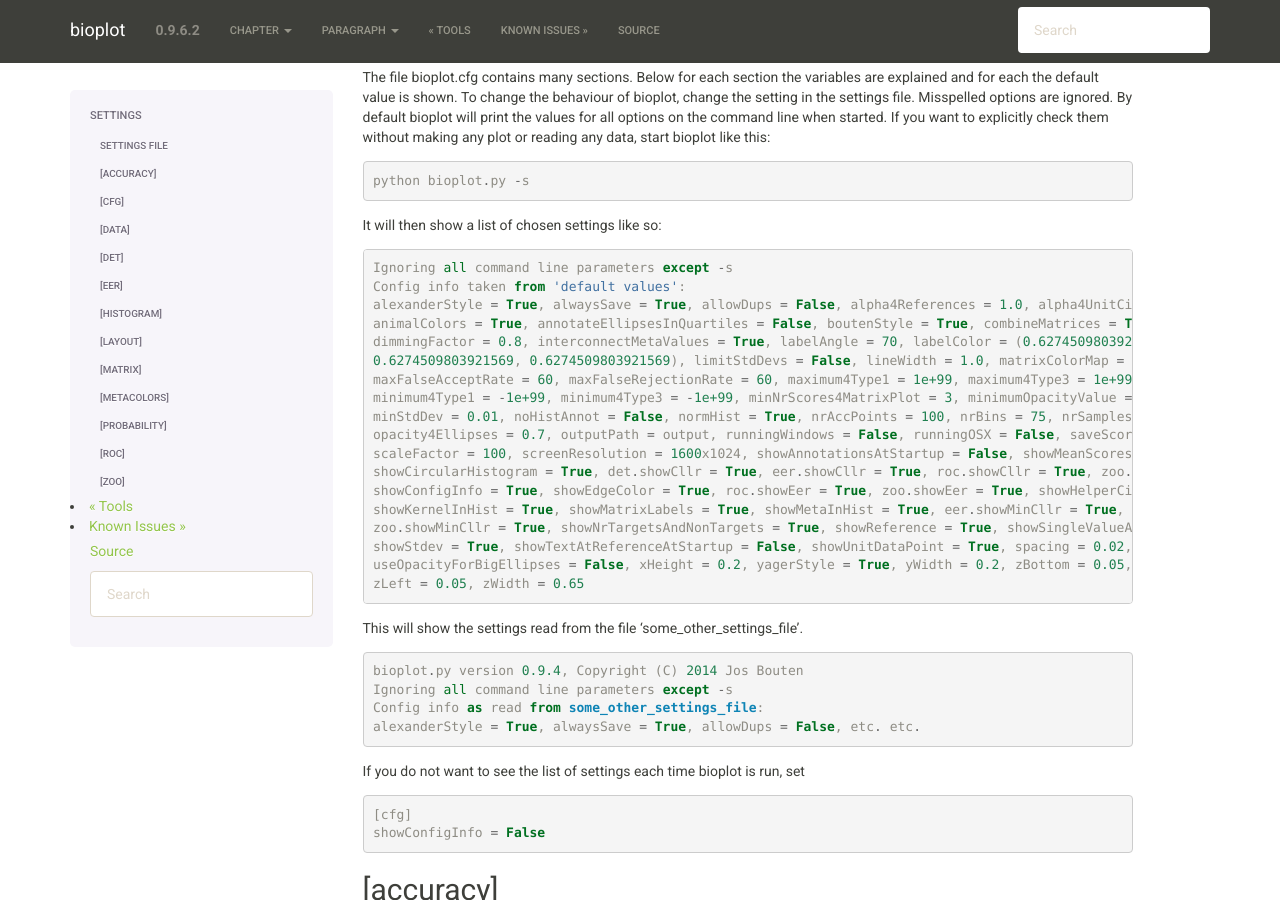
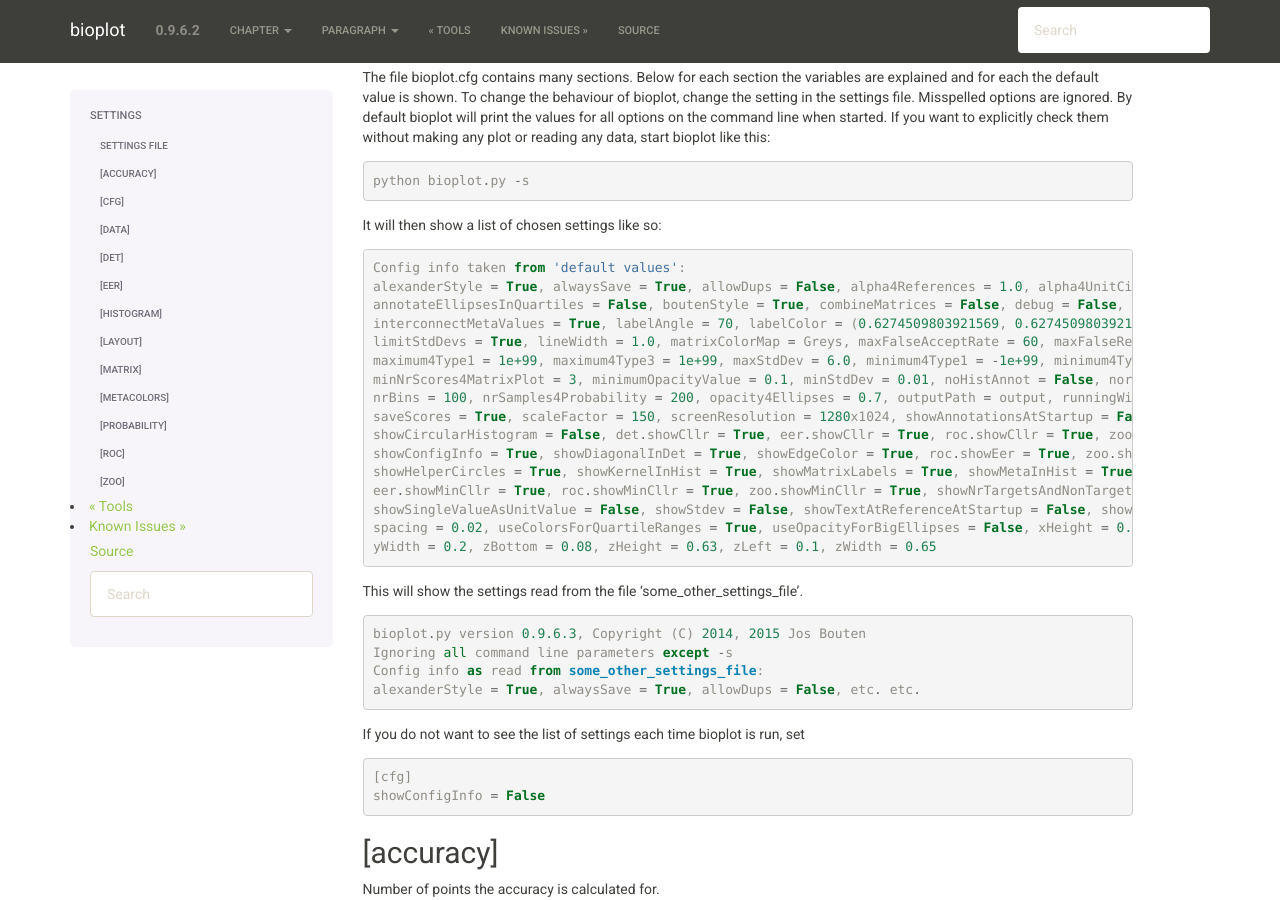
Before and after one commit to josbouten/bioplot, a Sphinx documentation site: the page built from doc/settings.rst, in a window 1280 px wide and 900 px high, scrolled down 203 px. Built offline with Sphinx 7.4.7, drawn with Linux system fonts in a browser that asks for light colours; formulas are drawn with MathJax 3.

Commit message:
more text

```diff
--- a/doc/bioplot.rst
+++ b/doc/bioplot.rst
@@ -40,7 +40,7 @@
 This wil output the following information: ::
 
 	Usage: ./bioplot.py [options] [option <arg1>] [<label1> <label2> <label3> ...]
-	bioplot.py version 0.9.6.2, Copyright (C) 2014, 2015 Jos Bouten
+	bioplot.py version 0.9.6.3, Copyright (C) 2014, 2015 Jos Bouten
 	This program comes with ABSOLUTELY NO WARRANTY; for details run `bioplot.py -l'.
 	This is free software, and you are welcome to redistribute it
 	under certain conditions; type `bioplot.py -l' for details.
--- a/doc/eerplot.rst
+++ b/doc/eerplot.rst
@@ -24,6 +24,6 @@
 
     [eer]
     showCllr = True
-    showCllrMin = True
+    showMinCllr = True
 
 .. image:: images/condition_A_and_B_eer_plot_cllr.png
--- a/doc/rocplot.rst
+++ b/doc/rocplot.rst
@@ -12,9 +12,9 @@
 
 .. image:: images/condition_ABC_roc.png
 
-If you want to see EER, Cllr and/or CllrMin values in the plot's legend, set: ::
+If you want to see EER, Cllr and/or MinCllr values in the plot's legend, set: ::
 
     [roc]
     showEer = True
     showCllr = True
-    showCllrMin = True
+    showMinCllr = True
--- a/doc/settings.rst
+++ b/doc/settings.rst
@@ -18,28 +18,27 @@
 
 It will then show a list of chosen settings like so: ::
 
-    Ignoring all command line parameters except -s
     Config info taken from 'default values':
-    alexanderStyle = True, alwaysSave = True, allowDups = False, alpha4References = 1.0, alpha4UnitCircles = 0.5,
-    animalColors = True, annotateEllipsesInQuartiles = False, boutenStyle = True, combineMatrices = True, debug = False,
-    dimmingFactor = 0.8, interconnectMetaValues = True, labelAngle = 70, labelColor = (0.6274509803921569,
-    0.6274509803921569, 0.6274509803921569), limitStdDevs = False, lineWidth = 1.0, matrixColorMap = Greys,
-    maxFalseAcceptRate = 60, maxFalseRejectionRate = 60, maximum4Type1 = 1e+99, maximum4Type3 = 1e+99, maxStdDev = 6.0,
-    minimum4Type1 = -1e+99, minimum4Type3 = -1e+99, minNrScores4MatrixPlot = 3, minimumOpacityValue = 0.2,
-    minStdDev = 0.01, noHistAnnot = False, normHist = True, nrAccPoints = 100, nrBins = 75, nrSamples4Probability = 500,
-    opacity4Ellipses = 0.7, outputPath = output, runningWindows = False, runningOSX = False, saveScores = True,
-    scaleFactor = 100, screenResolution = 1600x1024, showAnnotationsAtStartup = False, showMeanScores = True,
-    showCircularHistogram = True, det.showCllr = True, eer.showCllr = True, roc.showCllr = True, zoo.showCllr = True,
-    showConfigInfo = True, showEdgeColor = True, roc.showEer = True, zoo.showEer = True, showHelperCircles = True,
-    showKernelInHist = True, showMatrixLabels = True, showMetaInHist = True, eer.showMinCllr = True, roc.showMinCllr = True,
-    zoo.showMinCllr = True, showNrTargetsAndNonTargets = True, showReference = True, showSingleValueAsUnitValue = False,
-    showStdev = True, showTextAtReferenceAtStartup = False, showUnitDataPoint = True, spacing = 0.02, useColorsForQuartileRanges = True,
-    useOpacityForBigEllipses = False, xHeight = 0.2, yagerStyle = True, yWidth = 0.2, zBottom = 0.05, zHeight = 0.63,
-    zLeft = 0.05, zWidth = 0.65
+    alexanderStyle = True, alwaysSave = True, allowDups = False, alpha4References = 1.0, alpha4UnitCircles = 0.5, animalColors = True,
+    annotateEllipsesInQuartiles = False, boutenStyle = True, combineMatrices = False, debug = False, dimmingFactor = 0.8,
+    interconnectMetaValues = True, labelAngle = 70, labelColor = (0.6274509803921569, 0.6274509803921569, 0.6274509803921569),
+    limitStdDevs = True, lineWidth = 1.0, matrixColorMap = Greys, maxFalseAcceptRate = 60, maxFalseRejectionRate = 60,
+    maximum4Type1 = 1e+99, maximum4Type3 = 1e+99, maxStdDev = 6.0, minimum4Type1 = -1e+99, minimum4Type3 = -1e+99,
+    minNrScores4MatrixPlot = 3, minimumOpacityValue = 0.1, minStdDev = 0.01, noHistAnnot = False, normHist = False, nrAccPoints = 50,
+    nrBins = 100, nrSamples4Probability = 200, opacity4Ellipses = 0.7, outputPath = output, runningWindows = False, runningOSX = False,
+    saveScores = True, scaleFactor = 150, screenResolution = 1280x1024, showAnnotationsAtStartup = False, showMeanScores = True,
+    showCircularHistogram = False, det.showCllr = True, eer.showCllr = True, roc.showCllr = True, zoo.showCllr = True,
+    showConfigInfo = True, showDiagonalInDet = True, showEdgeColor = True, roc.showEer = True, zoo.showEer = True,
+    showHelperCircles = True, showKernelInHist = True, showMatrixLabels = True, showMetaInHist = True, det.showMinCllr = True,
+    eer.showMinCllr = True, roc.showMinCllr = True, zoo.showMinCllr = True, showNrTargetsAndNonTargets = True, showReference = True,
+    showSingleValueAsUnitValue = False, showStdev = False, showTextAtReferenceAtStartup = False, showUnitDataPoint = True,
+    spacing = 0.02, useColorsForQuartileRanges = True, useOpacityForBigEllipses = False, xHeight = 0.2, yagerStyle = True,
+    yWidth = 0.2, zBottom = 0.08, zHeight = 0.63, zLeft = 0.1, zWidth = 0.65
+
 
 This will show the settings read from the file 'some_other_settings_file'. ::
 
-    bioplot.py version 0.9.4, Copyright (C) 2014 Jos Bouten
+    bioplot.py version 0.9.6.3, Copyright (C) 2014, 2015 Jos Bouten
     Ignoring all command line parameters except -s
     Config info as read from some_other_settings_file:
     alexanderStyle = True, alwaysSave = True, allowDups = False, etc. etc.
```
Also changed, not shown: doc/detplot.rst (+10 -3 lines).
